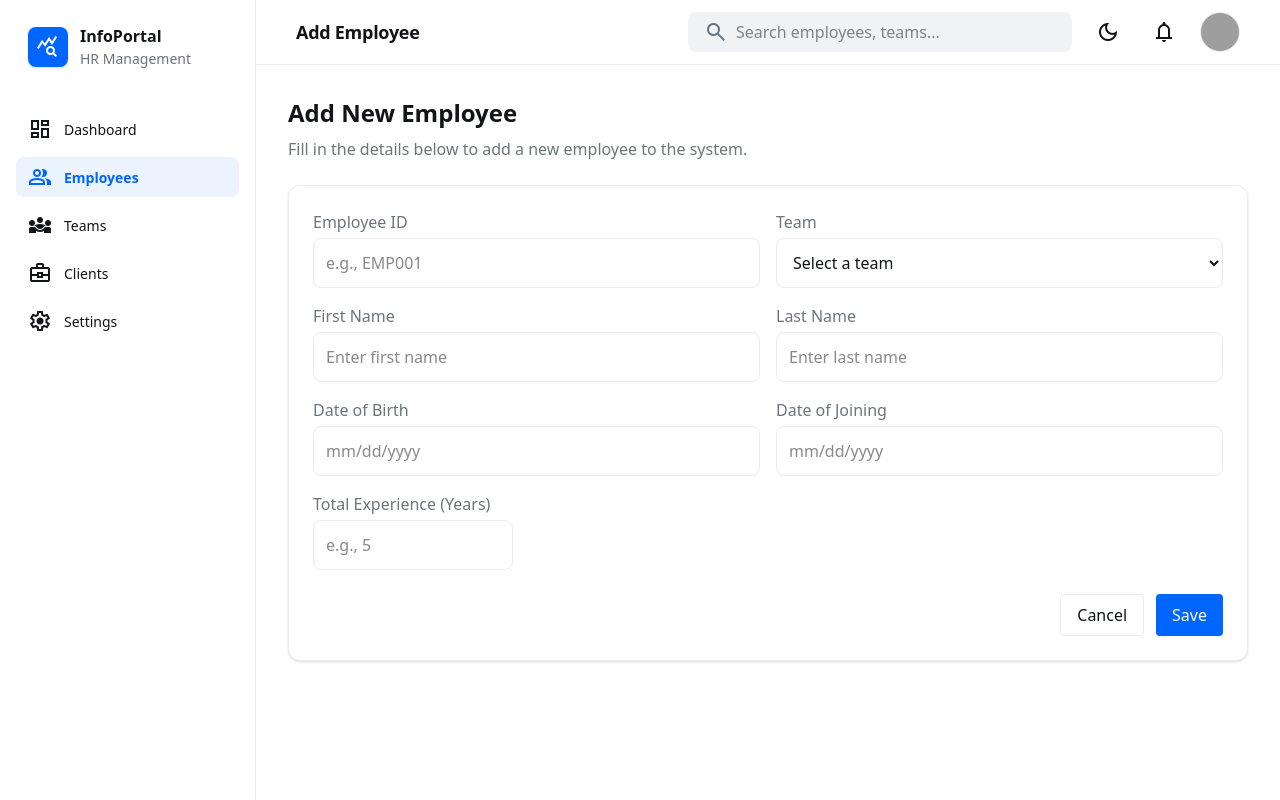
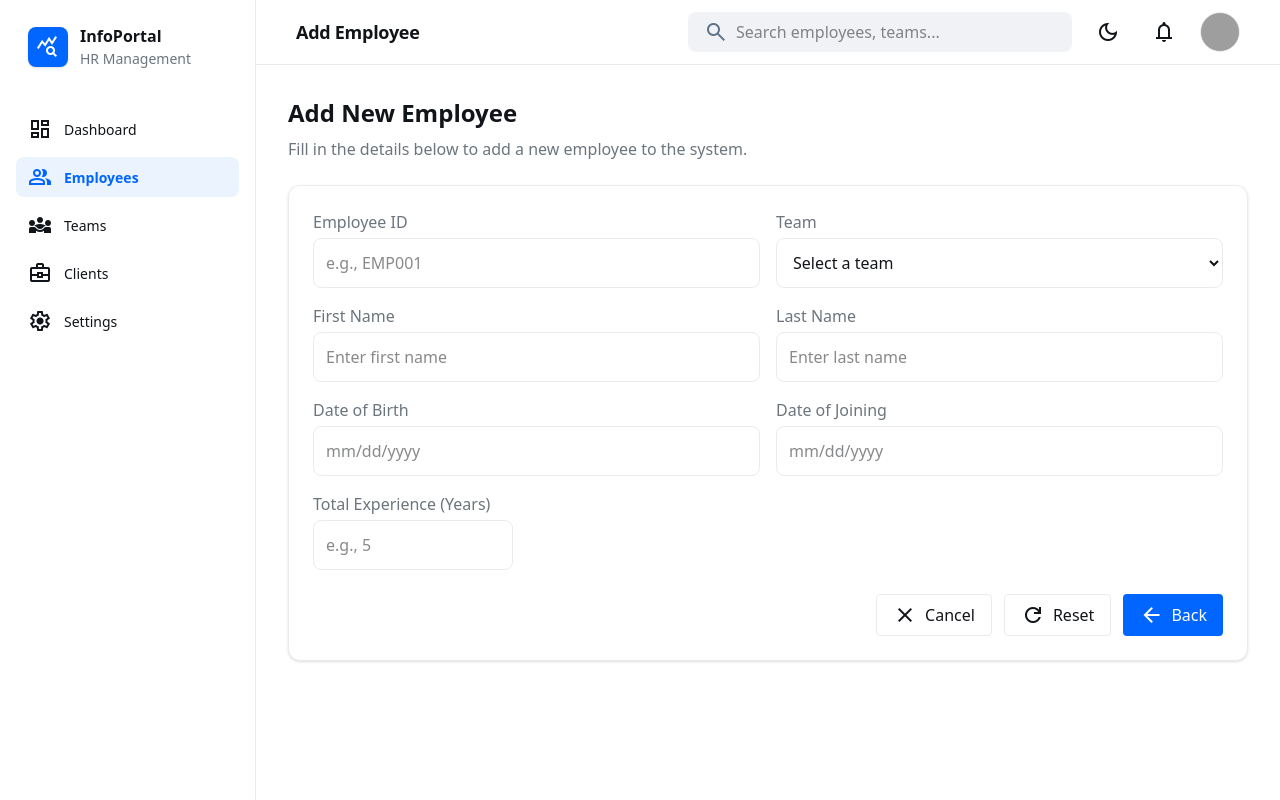
Before and after one commit to PrabhanjanAritha/EmployeeManagement-Aritha, a React (Vite) app: page /employees/add in a window 1280 px wide. Built offline with nearby package versions, Linux system fonts and the light colour scheme; grey boxes are pictures that could not be loaded.

Commit message:
adding navigation

```diff
--- a/src/pages/AddEmployee.tsx
+++ b/src/pages/AddEmployee.tsx
@@ -1,15 +1,18 @@
-import React from 'react';
+import React, { useRef } from 'react';
+import { useNavigate } from 'react-router-dom';
 import { useTheme } from '../theme/useTheme';
 
 export const AddEmployee: React.FC = () => {
   const { palette } = useTheme();
+  const formRef = useRef<HTMLFormElement | null>(null);
+  const navigate = useNavigate();
 
   return (
     <div>
       <h1 style={{ color: palette.textPrimary }} className="text-2xl font-bold mb-2">Add New Employee</h1>
       <p style={{ color: palette.textSecondary }} className="mb-6">Fill in the details below to add a new employee to the system.</p>
 
-      <div style={{ backgroundColor: palette.surface, borderColor: palette.border }} className="rounded-xl p-6 border shadow-sm">
+      <form ref={formRef} onSubmit={(e) => e.preventDefault()} style={{ backgroundColor: palette.surface, borderColor: palette.border }} className="rounded-xl p-6 border shadow-sm">
         <div className="grid grid-cols-1 md:grid-cols-2 gap-4">
           <label>
             <div style={{ color: palette.textSecondary }} className="mb-1">Employee ID</div>
@@ -50,10 +53,40 @@ export const AddEmployee: React.FC = () => {
         </div>
 
         <div className="mt-6 flex justify-end gap-3">
-          <button style={{ border: `1px solid ${palette.border}`, background: 'transparent', color: palette.textPrimary }} className="px-4 py-2 rounded">Cancel</button>
-          <button style={{ backgroundColor: palette.primary, color: '#fff' }} className="px-4 py-2 rounded">Save</button>
+          <button
+            type="button"
+            onClick={() => navigate('/employees')}
+            style={{ border: `1px solid ${palette.border}`, background: 'transparent', color: palette.textPrimary }}
+            className="px-4 py-2 rounded flex items-center gap-2"
+            title="Cancel"
+          >
+            <span className="material-symbols-outlined">close</span>
+            Cancel
+          </button>
+
+          <button
+            type="button"
+            onClick={() => { formRef.current?.reset(); }}
+            style={{ border: `1px solid ${palette.border}`, background: 'transparent', color: palette.textPrimary }}
+            className="px-4 py-2 rounded flex items-center gap-2"
+            title="Reset"
+          >
+            <span className="material-symbols-outlined">refresh</span>
+            Reset
+          </button>
+
+          <button
+            type="button"
+            onClick={() => navigate(-1)}
+            style={{ backgroundColor: palette.primary, color: '#fff' }}
+            className="px-4 py-2 rounded flex items-center gap-2"
+            title="Back"
+          >
+            <span className="material-symbols-outlined">arrow_back</span>
+            Back
+          </button>
         </div>
-      </div>
+      </form>
     </div>
   );
 };
--- a/src/pages/Employees.tsx
+++ b/src/pages/Employees.tsx
@@ -61,8 +61,15 @@ export const Employees: React.FC = () => {
                 <td style={{ padding: 16, color: palette.textPrimary }}>{e.doj}</td>
                 <td style={{ padding: 16, color: palette.textPrimary }}>{e.exp}</td>
                 <td style={{ padding: 16 }}>
-                  <button style={{ color: palette.textSecondary }} className="mr-3">✏️</button>
-                  <button style={{ color: palette.textSecondary }}>🗑️</button>
+                  <button
+                    onClick={() => navigate(`/employees/${e.id}`)}
+                    style={{ color: palette.textSecondary }}
+                    className="mr-3"
+                    title={`Edit ${e.name}`}
+                  >
+                    ✏️
+                  </button>
+                  <button style={{ color: palette.textSecondary }} title={`Delete ${e.name}`}>🗑️</button>
                 </td>
               </tr>
             ))}
```
